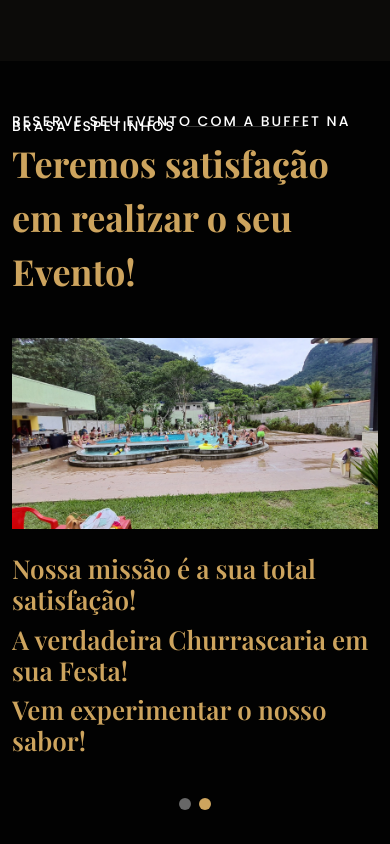
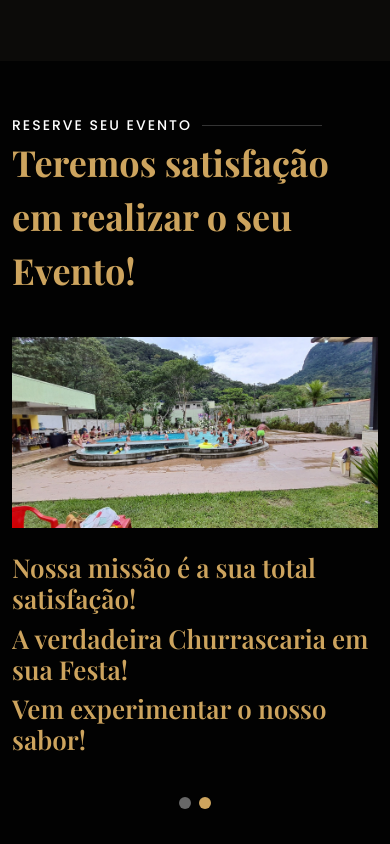
Before and after one commit to dslobo27/BuffetNaBrasa, a plain HTML site: page index.html in a window 390 px wide. Shown: the part 4360-5204 px from the top of the page. Drawn offline with nearby package versions, Linux system fonts and the light colour scheme; a web font is replaced by a local one.

Commit message:
Altera mensagem para visualização mobile
Altera mensagem para visualização mobile

```diff
--- a/index.html
+++ b/index.html
@@ -378,7 +378,7 @@
             <div class="container" data-aos="fade-up">
 
                 <div class="section-title">
-                    <h2>Reserve seu evento com a Buffet na Brasa Espetinhos</h2>
+                    <h2>Reserve seu evento</h2>
                     <p>Teremos satisfação em realizar o seu Evento!</p>
                 </div>
 
```
